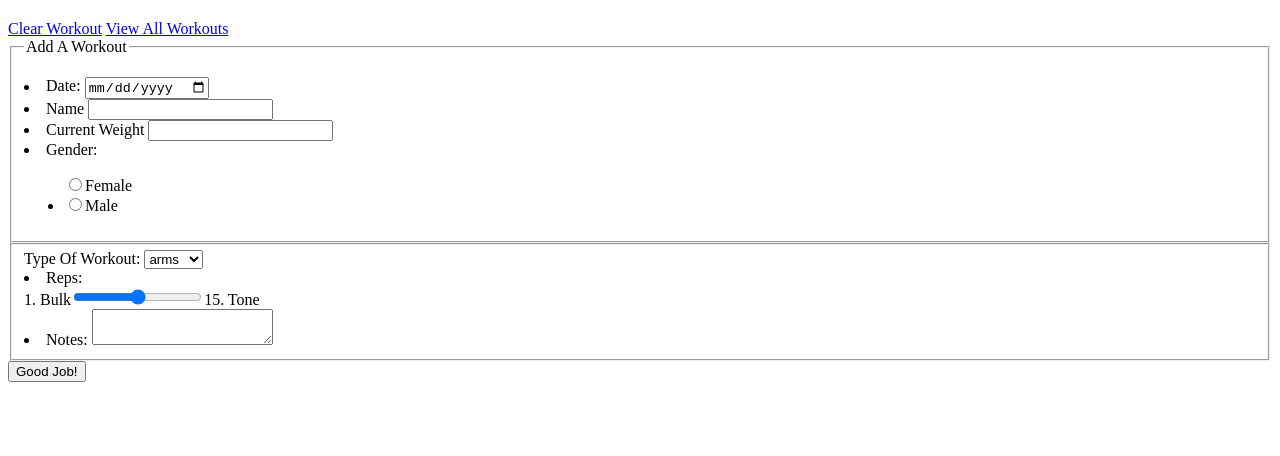
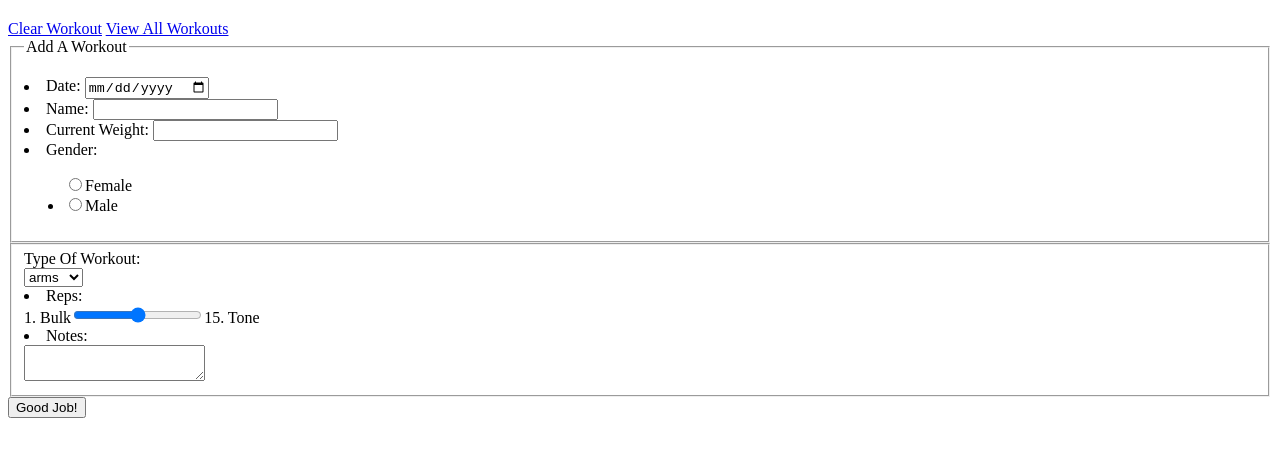
Before and after one commit to zackw22/VFW_Project1, a plain HTML site: page Wyatt_Zack_Project1/additem.html in a window 1280 px wide. Shown: the part 60-516 px from the top of the page. Drawn offline with Linux system fonts and the light colour scheme.

Commit message:
moved text fields around and modified additem.html.

```diff
--- a/Wyatt_Zack_Project1/additem.html
+++ b/Wyatt_Zack_Project1/additem.html
@@ -27,8 +27,8 @@
                 <legend>Add A Workout</legend>
                 <ul id= "questions"></ul>
                 <li><label for="date">Date: </label> <input type="date" id="date" placeholder="day/month/year" /></li>
-                <li><label for="name">Name</label> <input type="text" id="name" /></li>
-                <li><label for="currentWeight">Current Weight</label> <input type="text" id="currentWeight" /></li>
+                <li><label for="name">Name:</label> <input type="text" id="name" /></li>
+                <li><label for="currentWeight">Current Weight:</label> <input type="text" id="currentWeight" /></li>
                 <li id="sex"><label for="sex">Gender:</label></li>
                         <ul
                             <li><input type="radio" value="Female" id="female" name="sex" /><label for="female">Female</label></li>
@@ -38,7 +38,7 @@
 
             <fieldset
 
-                <li id= "select"><label for="task">Type Of Workout:</label></li>
+                <li id= "select"><label for="task">Type Of Workout:</label></li><br>
                      <select id="task" />
                                         <option value="Arms">arms</option>
                                         <option value="Back">back</option>
@@ -46,8 +46,8 @@
                                         <option value="Cardio">cardio</option>
                     </select>
 
-                      <li><label for="reps">Reps:<br> </label>1. Bulk<input type="range" min="1" max="15" name="reps" type="reps" id="reps" />15. Tone</li>
-                                <li><label for="tcomments">Notes:</label> <textarea id="tcomments" /></textarea></li>
+                      <li><label for="reps">Reps:<br></label>1. Bulk<input type="range" min="1" max="15" name="reps" type="reps" id="reps" />15. Tone</li>
+                                <li><label for="tcomments">Notes:<br></label> <textarea id="tcomments" /></textarea></li>
             </fieldset>
           </form>
          <input type="button" value="Good Job!" id="submit" />
```
